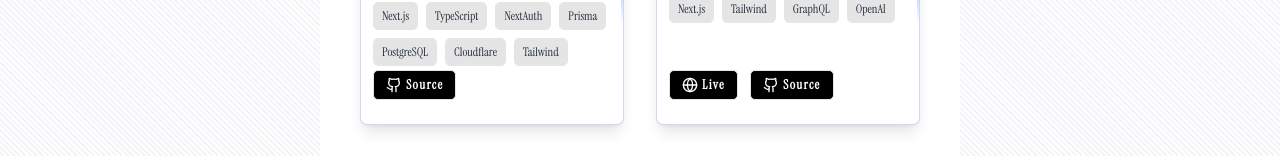
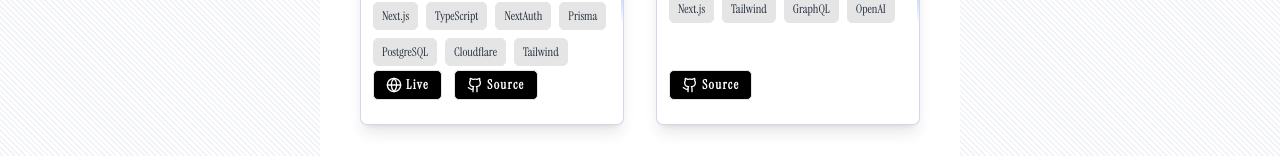
Before and after one commit to prodot-com/probalghoshdev, a Next.js app: page /projects in a window 1280 px wide. Shown: the part 531-687 px from the top of the page. Built offline with nearby package versions, Linux system fonts and the light colour scheme; a web font is replaced by a local one.

Commit message:
fix: update project link display logic to show only for working projects

```diff
--- a/src/app/projects/[slug]/page.tsx
+++ b/src/app/projects/[slug]/page.tsx
@@ -62,7 +62,7 @@
           </h1>
 
           <div className="flex flex-wrap gap-4 mb-6">
-            {!project.working && project.link?.livelink && (
+            {project.working && project.link?.livelink && (
               <a
                 href={project.link.livelink}
                 target="_blank"
--- a/src/app/projects/page.tsx
+++ b/src/app/projects/page.tsx
@@ -74,7 +74,7 @@
               <CardFooter className="px-3 mt-auto">
                 {project.link && (
                   <div className="flex items-center gap-3">
-                    {!project.working && project.link.livelink && (
+                    {project.working && project.link.livelink && (
                       <a
                         href={project.link.livelink}
                         target="_blank"
--- a/src/components/ProjectCard.tsx
+++ b/src/components/ProjectCard.tsx
@@ -74,7 +74,7 @@
               <CardFooter className="px-3 mt-auto">
                 {project.link && (
                   <div className="flex items-center gap-3">
-                    {!project.working && project.link.livelink && (
+                    {project.working && project.link.livelink && (
                       <a
                         href={project.link.livelink}
                         target="_blank"
```
